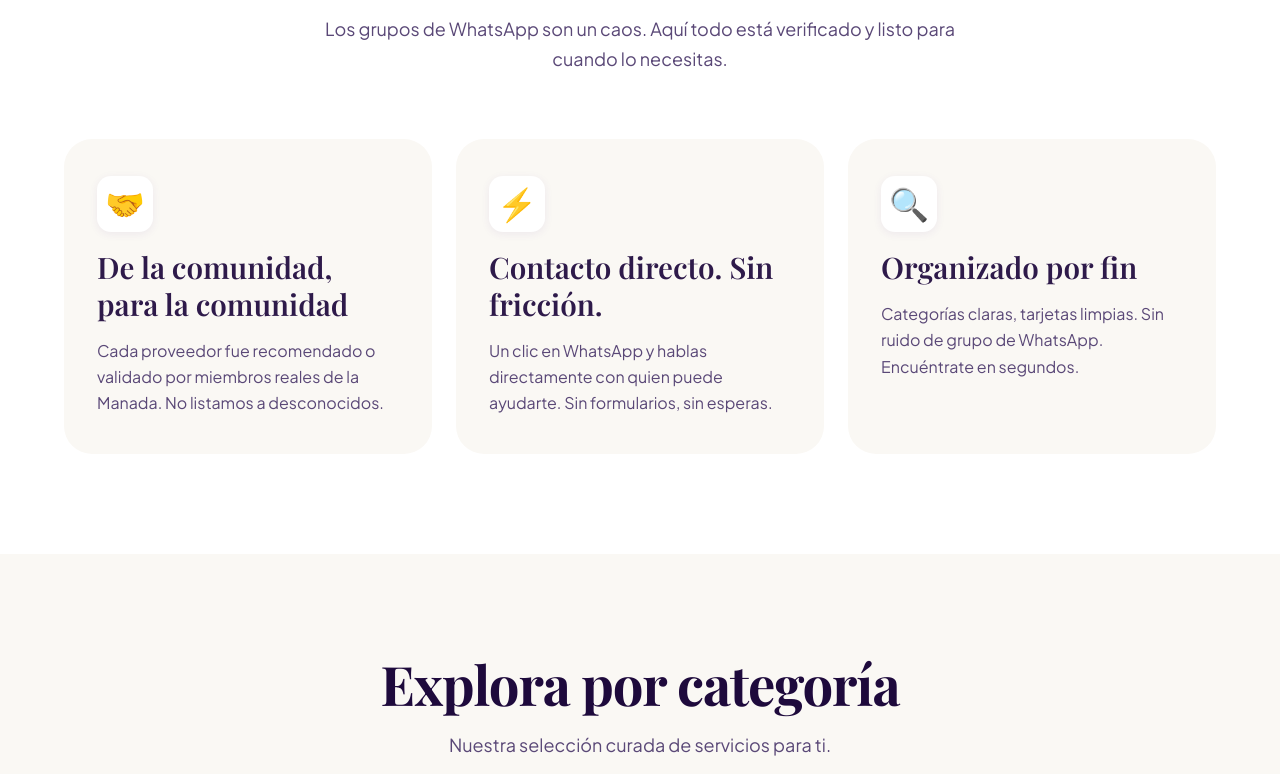
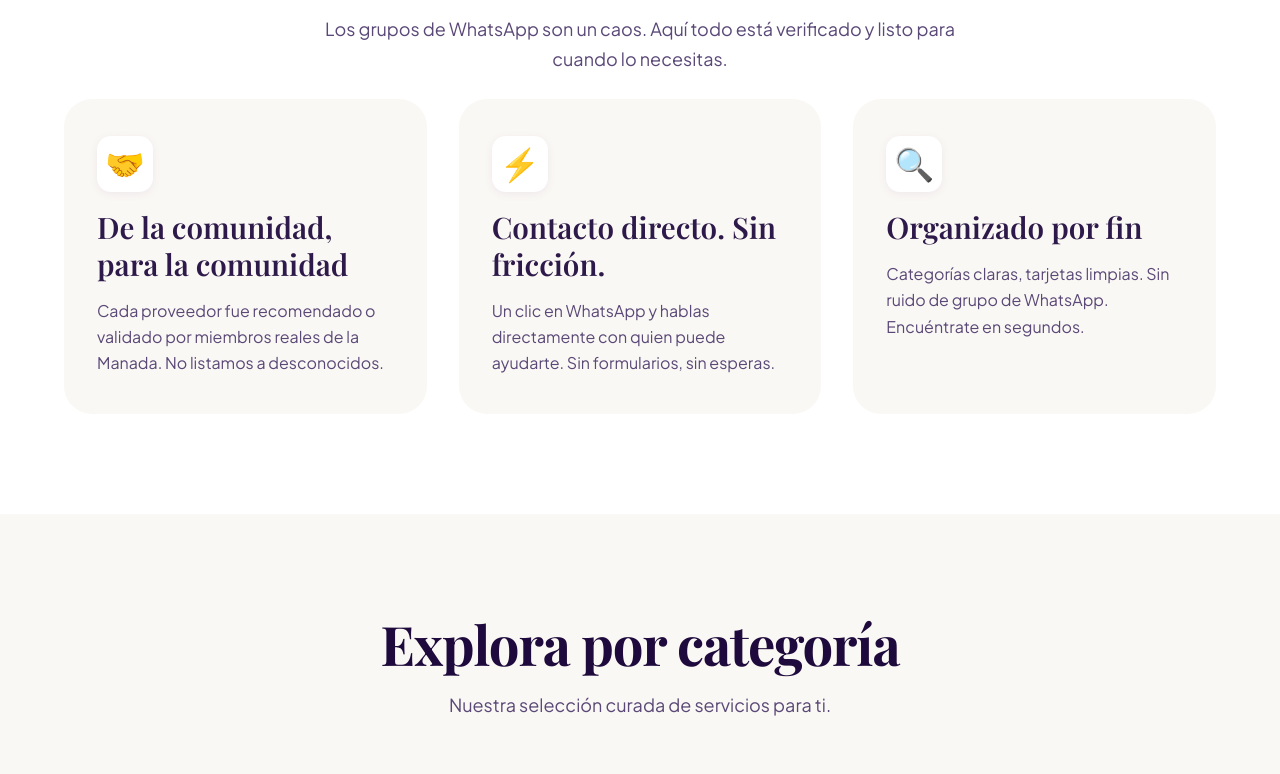
Before and after one commit to soymanada/website, a React (Vite) app: page / in a window 1280 px wide. Shown: the part 1445-2219 px from the top of the page. Built offline with nearby package versions, Linux system fonts and the light colour scheme; a web font is replaced by a local one.

Commit message:
fix: trust section spacing, footer column proportions

```diff
--- a/src/components/Footer.css
+++ b/src/components/Footer.css
@@ -1,5 +1,9 @@
 .footer__trust-section {
   padding-bottom: 40px;
+}
+
+.footer__trust-title {
+  margin-bottom: 20px;
 }
 
 .footer__trust-grid {
@@ -34,7 +38,7 @@
 
 .footer__inner {
   display: grid;
-  grid-template-columns: 1.5fr 1fr 1fr;
+  grid-template-columns: 1.2fr 1.5fr 1fr;
   gap: 48px;
   padding-bottom: 48px;
   border-bottom: 1px solid rgba(255,255,255,0.08);
--- a/src/components/ValueProps.css
+++ b/src/components/ValueProps.css
@@ -3,7 +3,7 @@
 .vp__header {
   text-align: center;
   max-width: 640px;
-  margin: 0 auto 64px;
+  margin: 0 auto 24px;
   display: flex;
   flex-direction: column;
   align-items: center;
@@ -16,7 +16,7 @@
 .vp__grid {
   display: grid;
   grid-template-columns: repeat(3, 1fr);
-  gap: 24px;
+  gap: 32px;
 }
 
 .vp-card {
```
